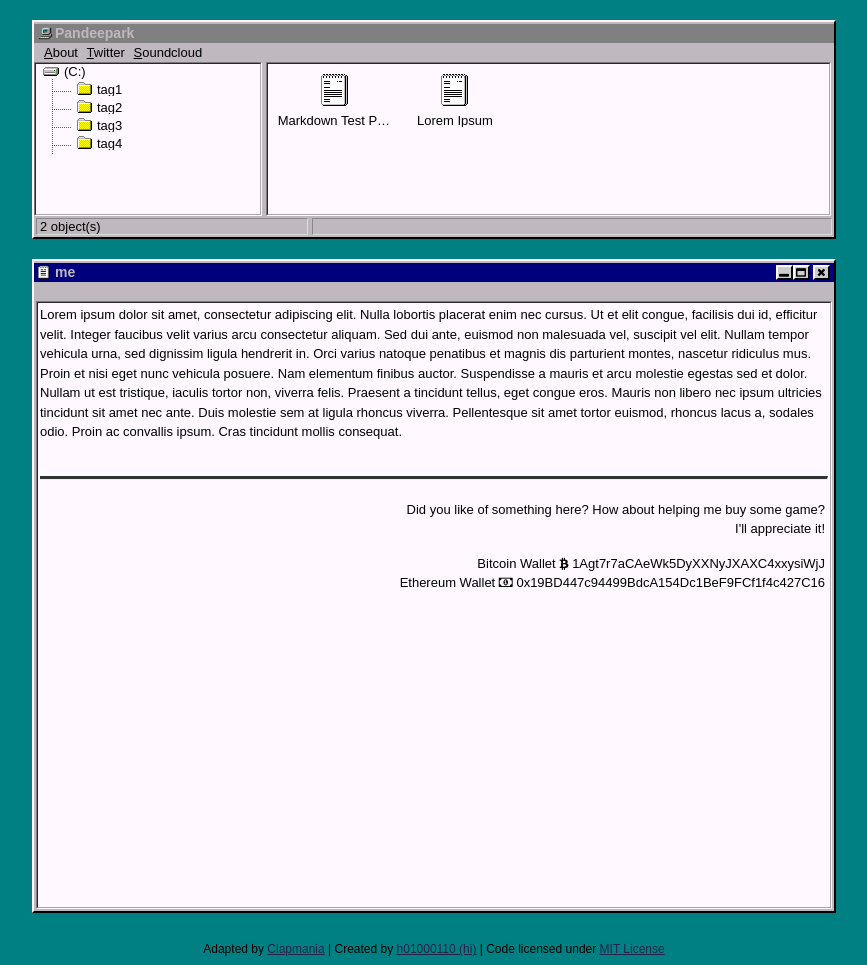
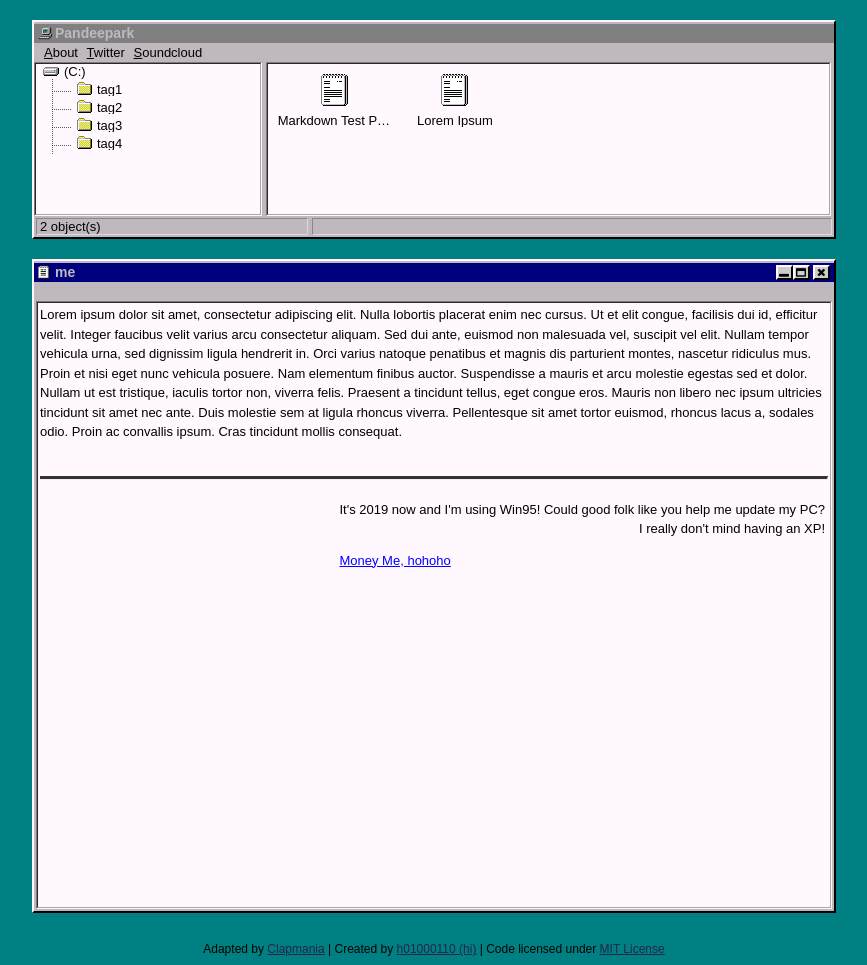
Before and after one commit to clapmania/clapmania.github.io, a Jekyll site: the page built from me/index.md, in a window 1280 px wide. Shown: the whole page, without its empty margins (206-1073 px from the left). Built offline with Jekyll 4.4.1, drawn with Linux system fonts in a browser that asks for light colours.

Commit message:
Update donate.html

```diff
--- a/_includes/donate.html
+++ b/_includes/donate.html
@@ -2,7 +2,7 @@
 <hr>
 <br>
 <div class="donate">
-	<p>Did you like of something here? How about helping me buy some game?<br>
-	I'll appreciate it!</p>
-	<p>Bitcoin Wallet <i class="fa fa-btc"></i> 1Agt7r7aCAeWk5DyXXNyJXAXC4xxysiWjJ<br>Ethereum Wallet <i class="fa fa-money"></i> 0x19BD447c94499BdcA154Dc1BeF9FCf1f4c427C16</p>
+	<p>It's 2019 now and I'm using Win95! Could good folk like you help me update my PC?<br>
+	I really don't mind having an XP!</p>
+	<a href="https://www.paypal.me/clapmania">Money Me, hohoho</a>
 </div>
```
